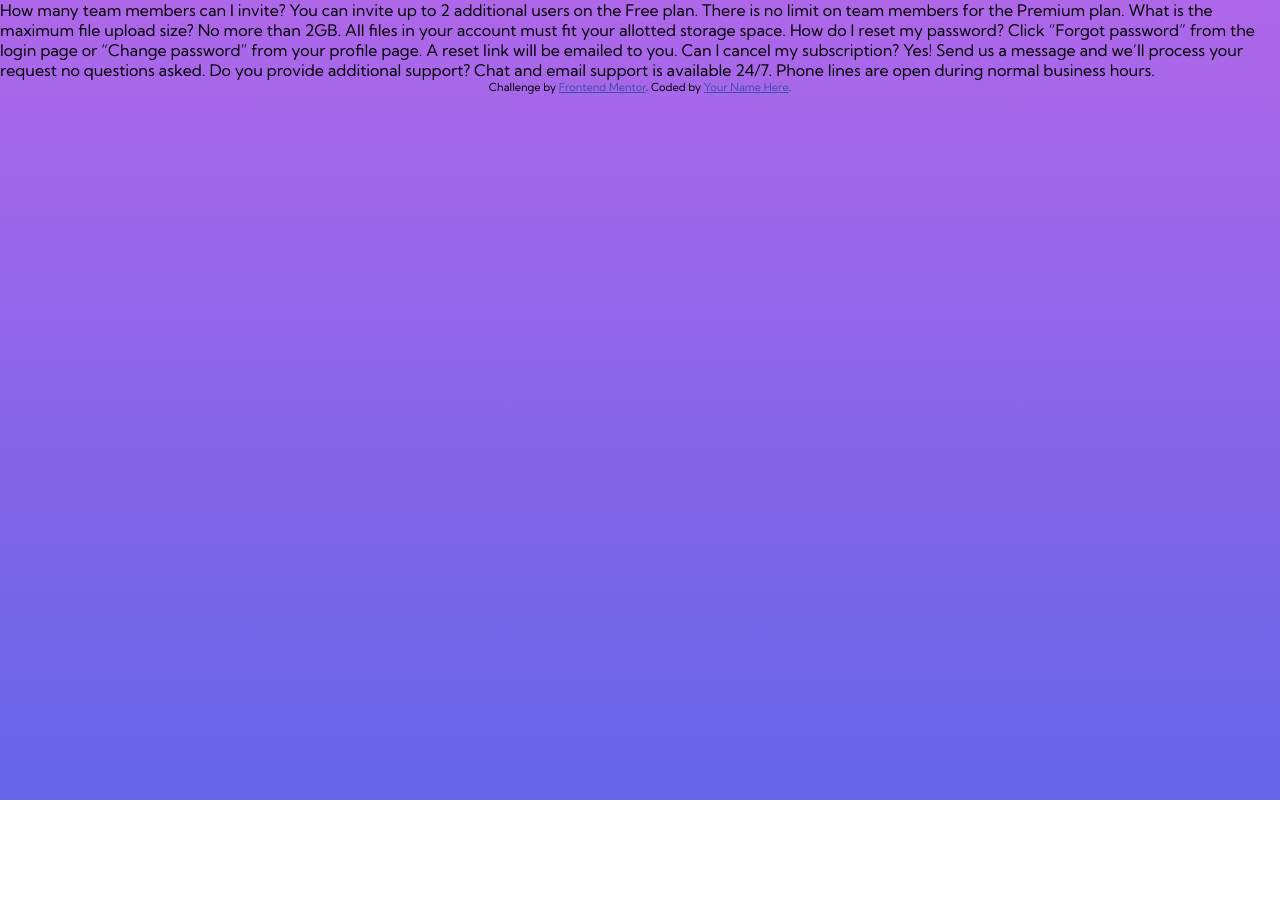
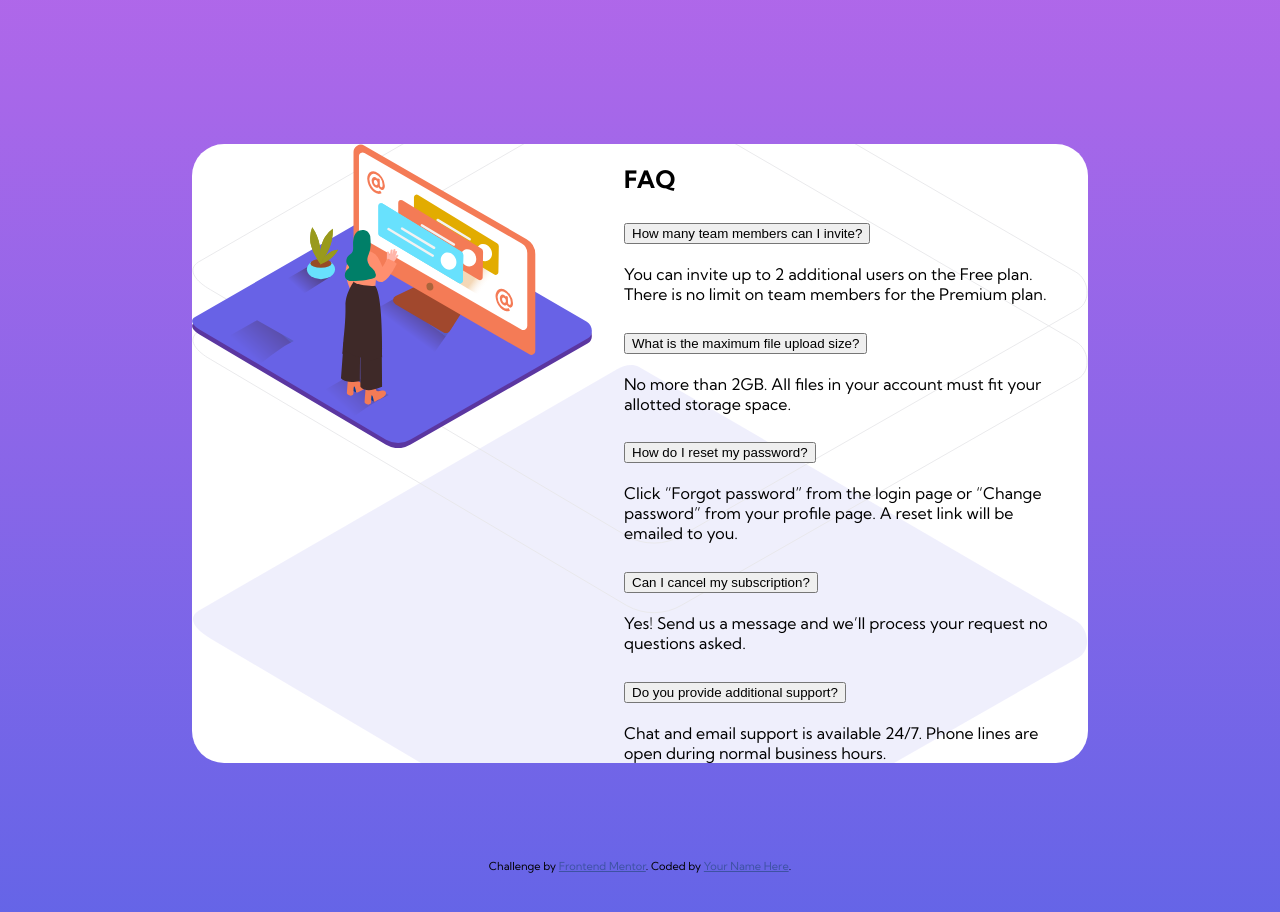
Before and after one commit to afratetlay/faq-accordion-card-main, a plain HTML site: page index.html in a window 1280 px wide. Before the commit the page ends 800 px from the top, so only its background shows below. Drawn offline with Linux system fonts and the light colour scheme.

Commit message:
adding the image to the card

```diff
--- a/index.html
+++ b/index.html
@@ -21,29 +21,90 @@
 
   <section class="card">
     <div class="card__image">
-
+      <img src="/images/illustration-woman-online-desktop.svg" alt="woman online desktop">
     </div>
     <div class="card__text">
+      <h1>FAQ</h1>
+      <div class="accordion">
+        <div class="accordion__item">
+          <h2>
+            <button class="accordian__question">
+              How many team members can I invite?
+            </button>
+          </h2>
+          <div class="accordion__collapse">
+            <div class="accordion__content">
+              You can invite up to 2 additional users on the Free plan. There is no limit on
+              team members for the Premium plan.
+            </div>
+          </div>
+        </div>
+        <div class="accordion__item">
+          <h2>
+            <button class="accordian__question">
+              What is the maximum file upload size?
+            </button>
+          </h2>
+          <div class="accordion__collapse">
+            <div class="accordion__content">
+              No more than 2GB. All files in your account must fit your allotted storage space.
+            </div>
+          </div>
+        </div>
+        <div class="accordion__item">
+          <h2>
+            <button class="accordian__question">
+              How do I reset my password?
+            </button>
+          </h2>
+          <div class="accordion__collapse">
+            <div class="accordion__content">
+              Click “Forgot password” from the login page or “Change password” from your profile page.
+              A reset link will be emailed to you.
+            </div>
+          </div>
+        </div>
+        <div class="accordion__item">
+          <h2>
+            <button class="accordian__question">
+              Can I cancel my subscription?
+            </button>
+          </h2>
+          <div class="accordion__collapse">
+            <div class="accordion__content">
+              Yes! Send us a message and we’ll process your request no questions asked.
+            </div>
+          </div>
+        </div>
+        <div class="accordion__item">
+          <h2>
+            <button class="accordian__question">
+              Do you provide additional support?
+            </button>
+          </h2>
+          <div class="accordion__collapse">
+            <div class="accordion__content">
+              Chat and email support is available 24/7. Phone lines are open during normal business hours.
+            </div>
+          </div>
+        </div>
+
+      </div>
+
+
+
+
+
+
+
+
+
+
+
+
 
     </div>
   </section>
-  How many team members can I invite?
-  You can invite up to 2 additional users on the Free plan. There is no limit on
-  team members for the Premium plan.
-
-  What is the maximum file upload size?
-  No more than 2GB. All files in your account must fit your allotted storage space.
-
-  How do I reset my password?
-  Click “Forgot password” from the login page or “Change password” from your profile page.
-  A reset link will be emailed to you.
-
-  Can I cancel my subscription?
-  Yes! Send us a message and we’ll process your request no questions asked.
-
-  Do you provide additional support?
-  Chat and email support is available 24/7. Phone lines are open during normal business hours.
-
   <div class="attribution">
     Challenge by <a href="https://www.frontendmentor.io?ref=challenge" target="_blank">Frontend Mentor</a>.
     Coded by <a href="#">Your Name Here</a>.
--- a/style.css
+++ b/style.css
@@ -22,10 +22,43 @@ html {
 body {
   min-height: 100vh;
   margin: 0;
-  padding: 0;
+  padding: 3rem;
   font-family: "Kumbh Sans", sans-serif;
   background-image: linear-gradient(
     var(--gradient-violet),
     var(--gradient-blue)
   );
 }
+
+.card {
+  background: #ffffff;
+  border-radius: 2rem;
+  max-width: 56rem;
+  margin: 3rem;
+}
+
+.card__image img {
+  width: 100%;
+  height: auto;
+  max-width: 25rem;
+}
+
+.card__text {
+}
+
+@media (min-width: 56em) {
+  .card {
+    display: flex;
+    margin: 6rem auto;
+    padding-right: 2rem;
+    background-image: url("images/bg-pattern-desktop.svg");
+    background-size: cover;
+    background-repeat: no-repeat;
+    background-position: left center;
+  }
+
+  .card__image,
+  .card__text {
+    flex: 1;
+  }
+}
```
